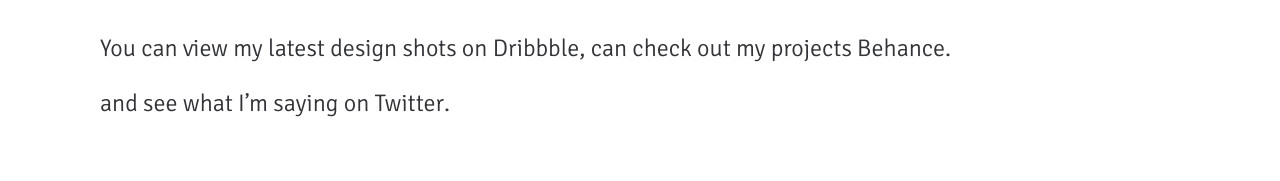
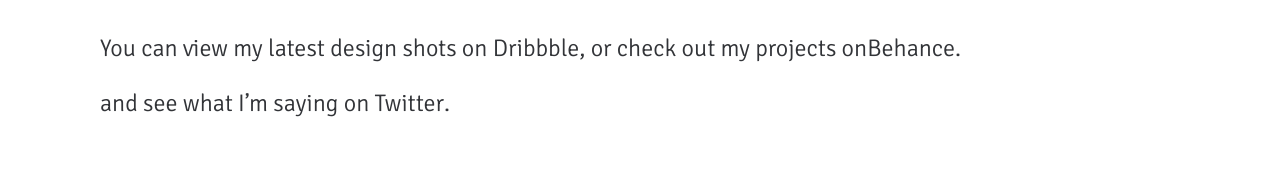
Before and after one commit to CoreyGinnivan/coreyginnivan.github.io, a plain HTML site: page index.html in a window 1280 px wide. Shown: the part 1103-1284 px from the top of the page. Drawn offline with nearby package versions, Linux system fonts and the light colour scheme.

Commit message:
Updated copy

```diff
--- a/index.html
+++ b/index.html
@@ -36,7 +36,7 @@
       <h2>I design interfaces for all screens, mobile and desktop.</h2>
       <p>My name is Corey Ginnivan, and I’m a Digital Designer based in Perth, Western Australia with a focus on crafting websites and apps for all screens whether mobile or desktop. I’m currently the Lead Designer and Co-Founder at <a href="http://www.healthiris.com">Health Iris</a>.</p>
       <p>
-        You can view my latest design shots on <a target="_blank" href="http://dribbble.com/CoreyGinnivan">Dribbble</a>, can check out my projects <a target="_blank" href="http://www.behance.net/coreyginnivan">Behance</a>.
+        You can view my latest design shots on <a target="_blank" href="http://dribbble.com/CoreyGinnivan">Dribbble</a>, or check out my projects on<a target="_blank" href="http://www.behance.net/coreyginnivan">Behance</a>.
         <span>and see what I’m saying on <a target="_blank" href="https://twitter.com/CoreyGinnivan">Twitter</a>.</span>
       </p>
     </section>
```
